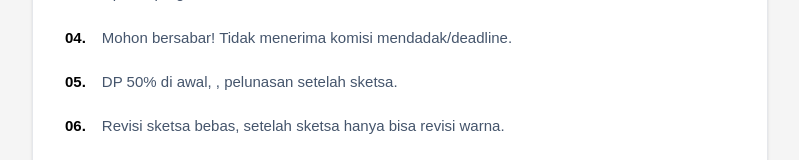
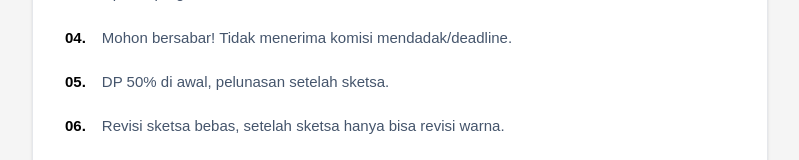
Before and after one commit to alvinsuryasaputra/Adel, a Next.js app: page / in a window 1280 px wide. Shown: the part 2300-2460 px from the top of the page, without its empty margins (240-1039 px from the left). Built offline with nearby package versions, Linux system fonts and the light colour scheme.

Commit message:
fix: benerin typo

```diff
--- a/src/app/page.tsx
+++ b/src/app/page.tsx
@@ -219,7 +219,7 @@ export default function Home() {
               <li className="flex gap-4"><span className="text-black font-bold">02.</span> TAT: 4 – 20 hari kerja per karya.</li>
               <li className="flex gap-4"><span className="text-black font-bold">03.</span> Update progres berkala via DM.</li>
               <li className="flex gap-4"><span className="text-black font-bold">04.</span> Mohon bersabar! Tidak menerima komisi mendadak/deadline.</li>
-              <li className="flex gap-4"><span className="text-black font-bold">05.</span> DP 50% di awal, , pelunasan setelah sketsa.</li>
+              <li className="flex gap-4"><span className="text-black font-bold">05.</span> DP 50% di awal, pelunasan setelah sketsa.</li>
               <li className="flex gap-4"><span className="text-black font-bold">06.</span> Revisi sketsa bebas, setelah sketsa hanya bisa revisi warna.</li>
               <li className="flex gap-4"><span className="text-black font-bold">07.</span> No Refund! kecuali jika saya tidak bisa melanjutkan karena kondisi tertentu.</li>
               <li className="font-bold text-red-600 bg-red-50 p-5 rounded-xl border-2 border-red-100 italic shadow-inner">
```
